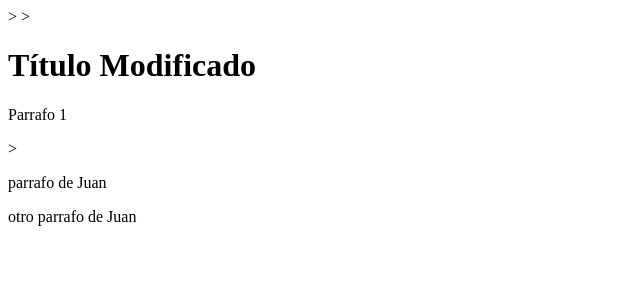
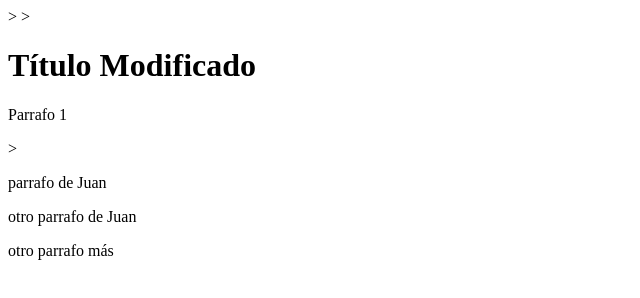
Before and after one commit to link427/HelloWorldGit, a plain HTML site: page index.html in a window 1280 px wide. Shown: the whole page, without its empty margins (0-640 px from the left). Drawn offline with Linux system fonts and the light colour scheme.

Commit message:
Otro párrafo mas

```diff
--- a/index.html
+++ b/index.html
@@ -11,5 +11,6 @@
     <p>Parrafo 1</p>>
     <p>parrafo de Juan</p>
     <p>otro parrafo de Juan</p>
+    <p>otro parrafo más</p>
 </body>
 </html>
```
